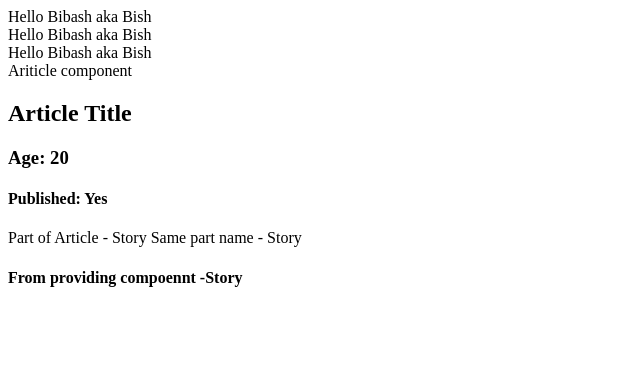
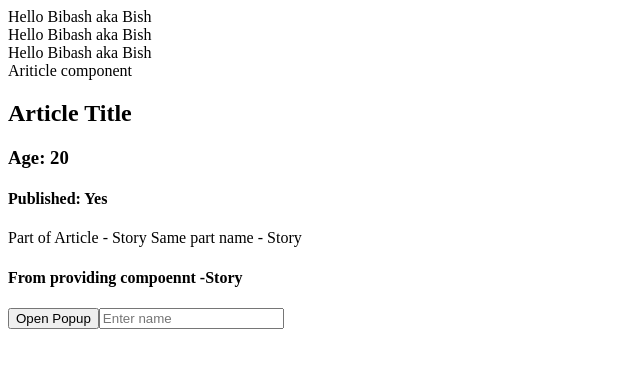
Before and after one commit to bibashrajthala/Vue, a Vue app: page / in a window 1280 px wide. Shown: the top 368 px of the page, without its empty margins (0-640 px from the left). Built offline with nearby package versions, Linux system fonts and the light colour scheme.

Commit message:
emit event, v-model in custom component

```diff
--- a/src/App.vue
+++ b/src/App.vue
@@ -11,27 +11,48 @@
   <!-- PROP TYPES AND VALIDATIONS  -->
   <!-- make age and isPublished dynamic props to make it accept other values, otherwise it takes that as string -->
   <!-- for non prop (pre existing) attributes like id, style, class, type, placeholder, etc , by defualt it gets set to root element of component, if it dont have single root component, it dont gets applied to any component, but this can be changed using inheritAttrs=true or false to say if root component should use it, and binding $attrs to element to want to set attributes  -->
-  <Article  title="Article Title" :age="20" :isPublished="true" id="my-article" />
+  <Article
+    title="Article Title"
+    :age="20"
+    :isPublished="true"
+    id="my-article"
+  />
 
+  <!-- COMPONENT EVENTS / EMIT  -->
+  <button @click="showPopUp = true">Open Popup</button>
 
+  <PopUp v-show="showPopUp" @close="closePopUp" />
 
+  <!-- V-MODEL IN CUSTOM COMPONENTS  -->
+  <Input v-model="name" placeholder="Enter name" />
 </template>
 
 <script>
 import Greet from "./components/Greet.vue";
 import Article from "./components/Article.vue";
+import PopUp from "./components/PopUp.vue";
+import Input from "./components/Input.vue";
 
 export default {
   name: "App",
   components: {
     Greet,
     Article,
+    PopUp,
+    Input,
   },
   data() {
     return {
       name: "Bibash",
       heroName: "Bish",
+      showPopUp: false,
     };
+  },
+  methods: {
+    closePopUp(name) {
+      console.log("data", name);
+      this.showPopUp = false;
+    },
   },
 };
 </script>
--- /dev/null
+++ b/src/components/Input.vue
@@ -0,0 +1,9 @@
+<template>
+  <input type="text" />
+</template>
+
+<script>
+export default {};
+</script>
+
+<style></style>
--- /dev/null
+++ b/src/components/PopUp.vue
@@ -0,0 +1,30 @@
+<template>
+  <div>
+    Hello from popup
+
+    <input type="text" placeholder="Enter name" v-model="name" />
+
+    <button @click="$emit('close', name)">Close Popup</button>
+  </div>
+</template>
+
+<script>
+export default {
+  name: "PopUp",
+  data() {
+    return {
+      name: "",
+    };
+  },
+  //   emits: ["close"],
+
+  //   Validating emited events
+  emits: {
+    close(name) {
+      return !!name; // its like validation, true means validated, and false(empty name) means not validated in console warning
+    },
+  },
+};
+</script>
+
+<style></style>
```
